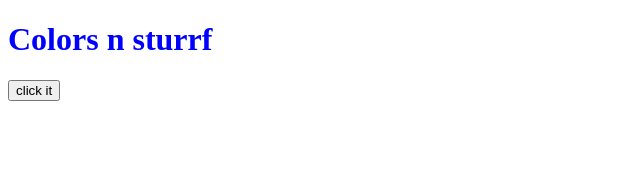
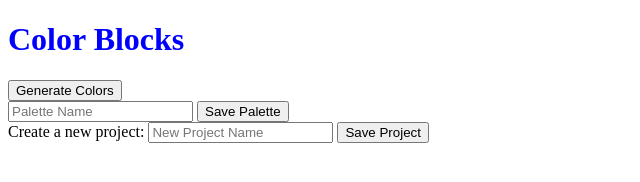
Before and after one commit to rennmatthewp/pallet-picker, a website: page public/index.html in a window 1280 px wide. Shown: the whole page, without its empty margins (0-640 px from the left). Drawn offline with Linux system fonts and the light colour scheme.

Commit message:
basic index.html setup

```diff
--- a/public/index.html
+++ b/public/index.html
@@ -1,15 +1,41 @@
 <!DOCTYPE html>
 <html lang="en">
+
 <head>
   <meta charset="UTF-8">
   <meta name="viewport" content="width=device-width, initial-scale=1.0">
   <meta http-equiv="X-UA-Compatible" content="ie=edge">
+  <link rel="stylesheet" href="./styles/fix.css">
   <link rel="stylesheet" href="./styles/index.css">
   <title>Color Blocks</title>
 </head>
+
 <body>
-  <h1>Colors n sturrf</h1>
-  <button>click it</button>
+  <header>
+    <h1>Color Blocks</h1>
+  </header>
+  <main>
+    <section class="blocks">
+      <div class="color-block one"></div>
+      <div class="color-block two"></div>
+      <div class="color-block three"></div>
+      <div class="color-block four"></div>
+      <div class="color-block five"></div>
+      <button>Generate Colors</button>
+      <form action="post">
+        <input type="text" placeholder="Palette Name">
+        <button>Save Palette</button>
+      </form>
+    </section>
+    <section>
+      <form action="post" name="new-project">
+        <label for="new-project">Create a new project:</label>
+        <input type="text" placeholder="New Project Name">
+        <button>Save Project</button>
+      </form>
+    </section>
+  </main>
   <script src="./scripts/index.js"></script>
 </body>
+
 </html>
```
